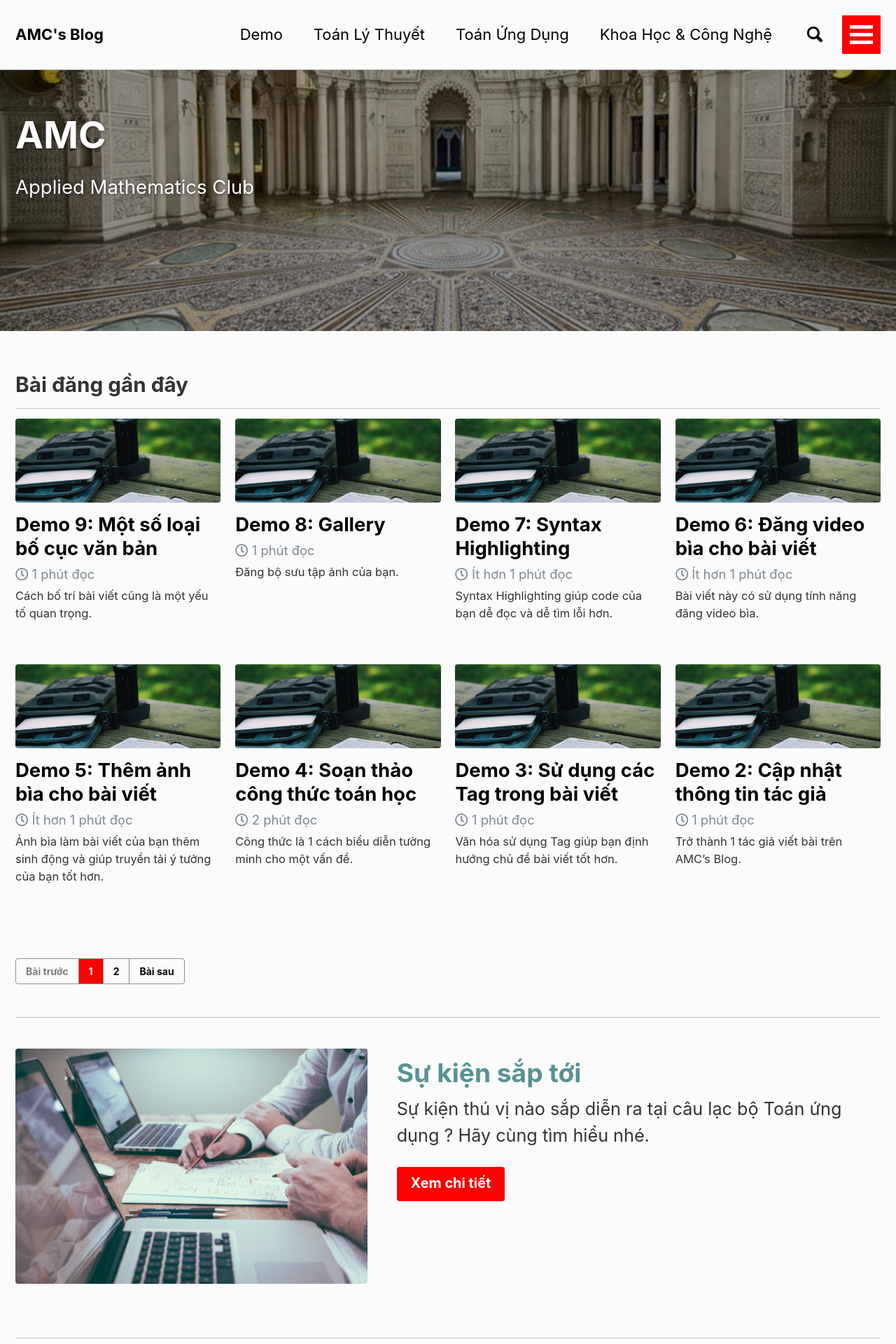
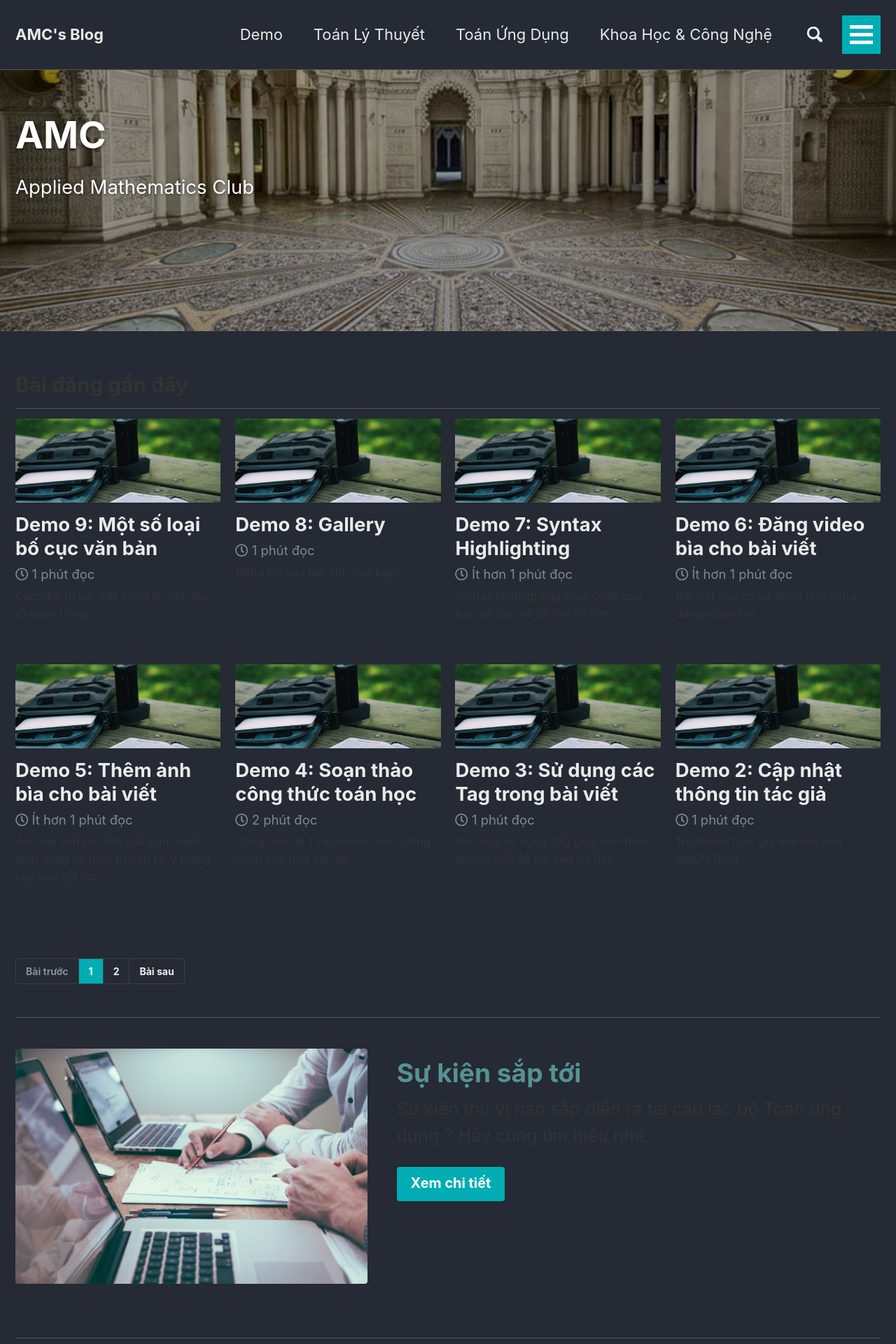
Before and after one commit to testvon/amcblog.github.io, a Jekyll site: the page built from index.html, in a window 1280 px wide. Shown: the top 1920 px of the page at 70% size. Built offline with Jekyll 4.4.1, drawn with Linux system fonts in a browser that asks for light colours; nearby versions of some CDN libraries; the list of posts is cut into pages by our own code.

Commit message:
Update _config.yml

```diff
--- a/_config.yml
+++ b/_config.yml
@@ -5,7 +5,7 @@
 # For technical reasons, this file is *NOT* reloaded automatically when you use
 # `jekyll serve`. If you change this file, please restart the server process.
 
-minimal_mistakes_skin    : "contrast"	 #"default", "air", "aqua", "contrast", "dark", "dirt", "neon", "mint", "plum", "sunrise"
+minimal_mistakes_skin    : "dark"	 #"default", "air", "aqua", "contrast", "dark", "dirt", "neon", "mint", "plum", "sunrise"
 
 # Site Settings
 locale                   : "vi-VN"
```
